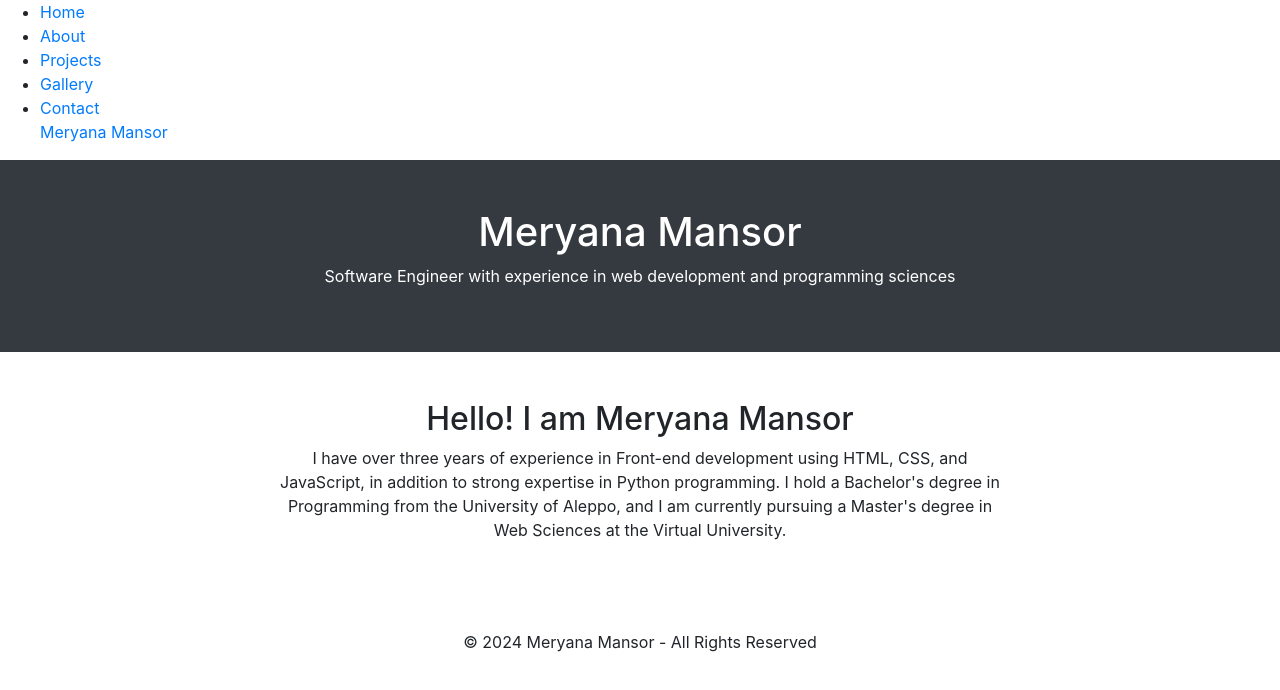
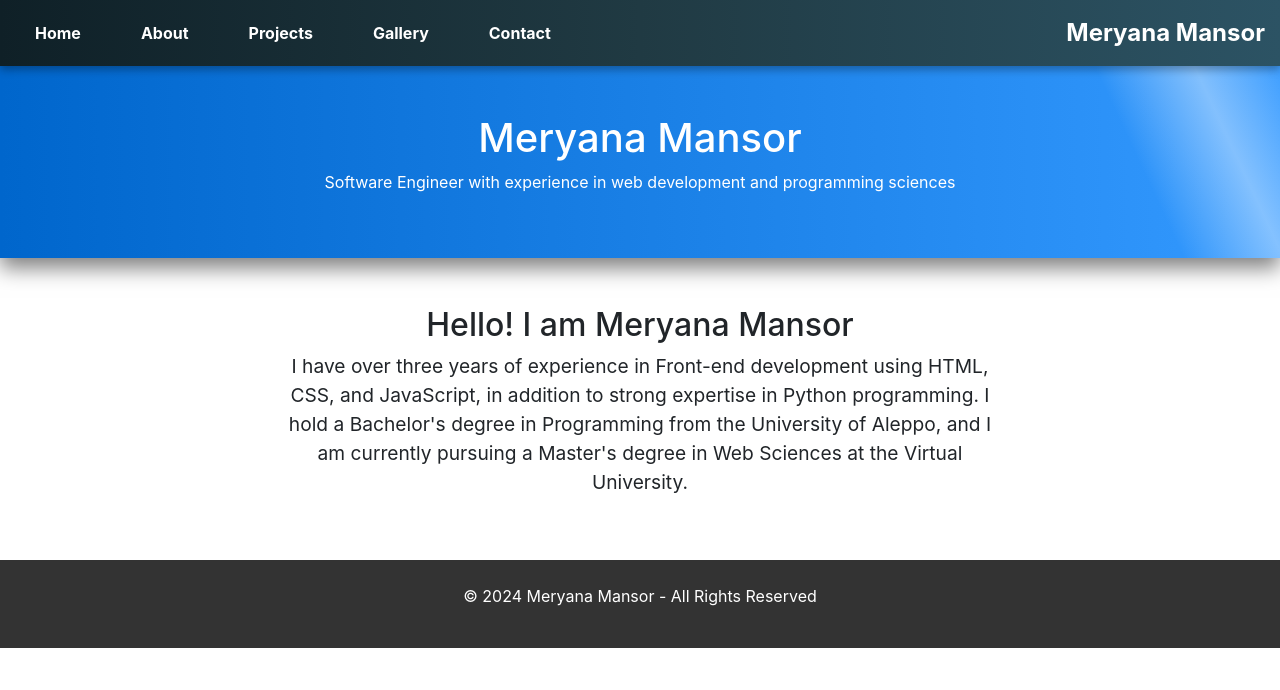
Before and after one commit to raad1785/works, a plain HTML site: page index.html in a window 1280 px wide. Drawn offline with nearby package versions, Linux system fonts and the light colour scheme; the site is published under a folder, as on GitHub Pages, so addresses that start at the root find nothing.

Commit message:
Update index.html

```diff
--- a/index.html
+++ b/index.html
@@ -4,7 +4,7 @@
     <meta charset="UTF-8">
     <meta name="viewport" content="width=device-width, initial-scale=1.0">
     <title>Meryana Mansor - Portfolio</title>
-    <link rel="stylesheet" href="/css/style.css">
+    <link rel="stylesheet" href="works/css/style.css">
     <link href="https://stackpath.bootstrapcdn.com/bootstrap/4.5.2/css/bootstrap.min.css" rel="stylesheet">
     <link href="https://fonts.googleapis.com/css2?family=Poppins:wght@400;500;600&display=swap" rel="stylesheet">
 
```
